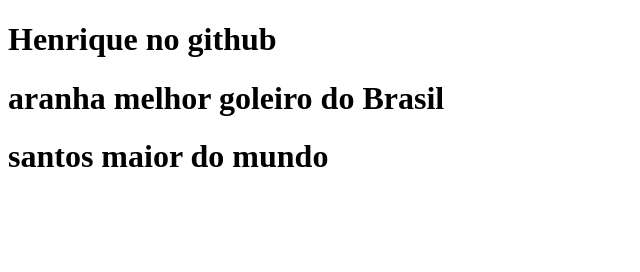
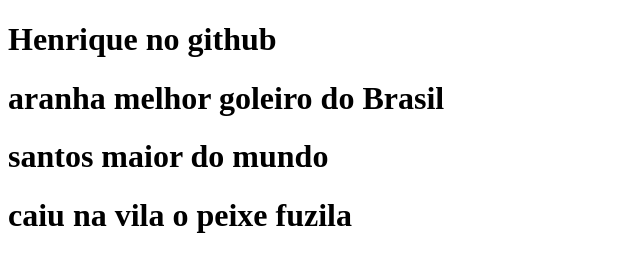
Before and after one commit to jolongakapa/meuprimeiro, a plain HTML site: page index.html in a window 1280 px wide. Shown: the whole page, without its empty margins (0-640 px from the left). Drawn offline with Linux system fonts and the light colour scheme.

Commit message:
santos santos gol

```diff
--- a/index.html
+++ b/index.html
@@ -9,5 +9,6 @@
     <h1>Henrique no github</h1>
     <h1>aranha melhor goleiro do Brasil</h1>
     <h1>santos maior do mundo</h1>
+    <h1>caiu na vila o peixe fuzila</h1>
 </body>
 </html>
```
